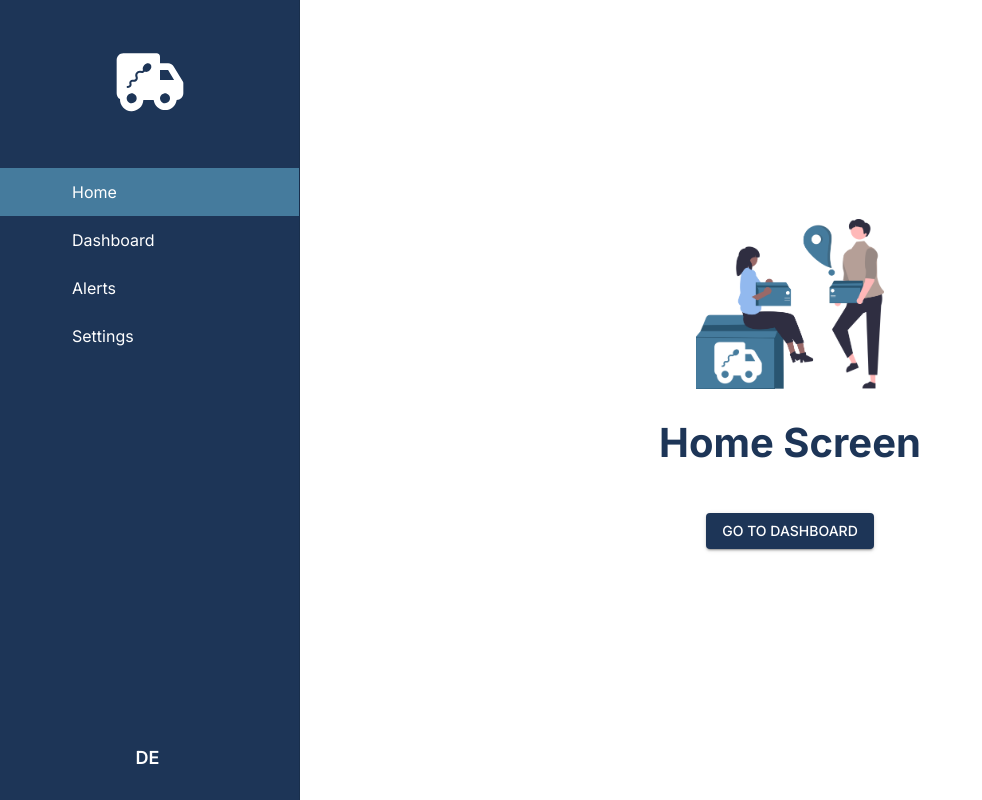
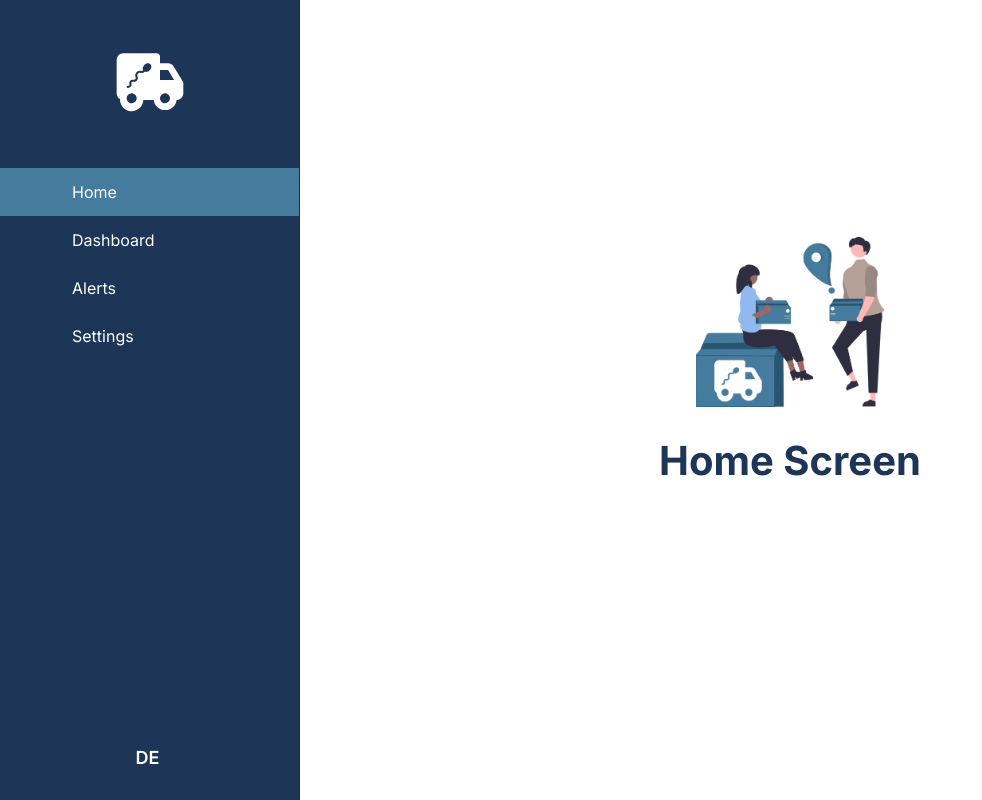
Before and after one commit to sxmxn/master-thesis, a React (Create React App) app: page /home in a window 1280 px wide. Shown: the whole page, without its empty margins (0-982 px from the left). Built offline with nearby package versions, Linux system fonts and the light colour scheme; no server answers; some icons are missing; what styled-bootstrap-grid, use-query-params would draw is missing.

Commit message:
Remove dashboard button from default page

```diff
--- a/src/components/Screens/DefaultScreen/index.js
+++ b/src/components/Screens/DefaultScreen/index.js
@@ -1,8 +1,7 @@
 import React from 'react';
 import HomeIllustration from 'assets/delivery.png';
 import styled from 'styled-components';
-import { Box, Button, Typography } from '@mui/material';
-import { useNavigate } from 'react-router';
+import { Box, Typography } from '@mui/material';
 import PropTypes from 'prop-types';
 
 const Image = styled.img`
@@ -17,8 +16,6 @@ const Title = styled(Typography)`
 `;
 
 const DefaultScreen = ({ title }) => {
-  const navigate = useNavigate();
-
   return (
     <Box height="90vh">
       <Box
@@ -32,14 +29,6 @@ const DefaultScreen = ({ title }) => {
         <Title fontSize={40} fontWeight={700} mb={3} mt={1}>
           {title}
         </Title>
-        <Button
-          variant="contained"
-          onClick={() => {
-            navigate(`../dashboard`);
-          }}
-        >
-          go to dashboard
-        </Button>
       </Box>
     </Box>
   );
```
Also changed, not shown: rest_api_mock.json (line endings or trailing spaces).
